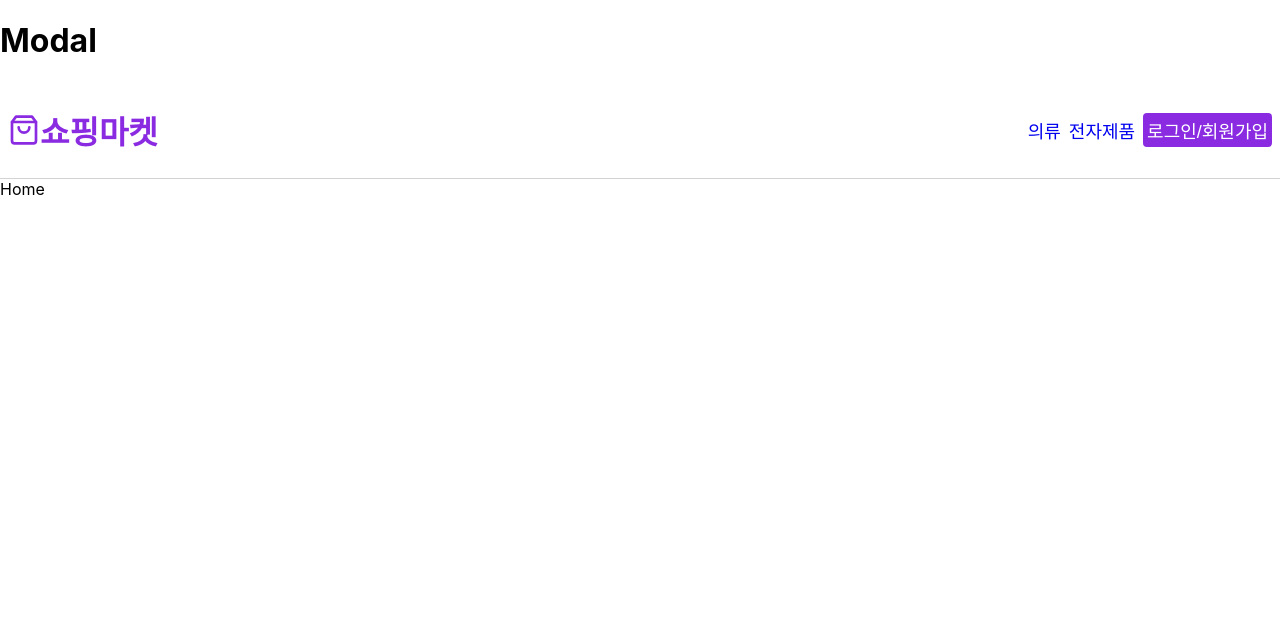
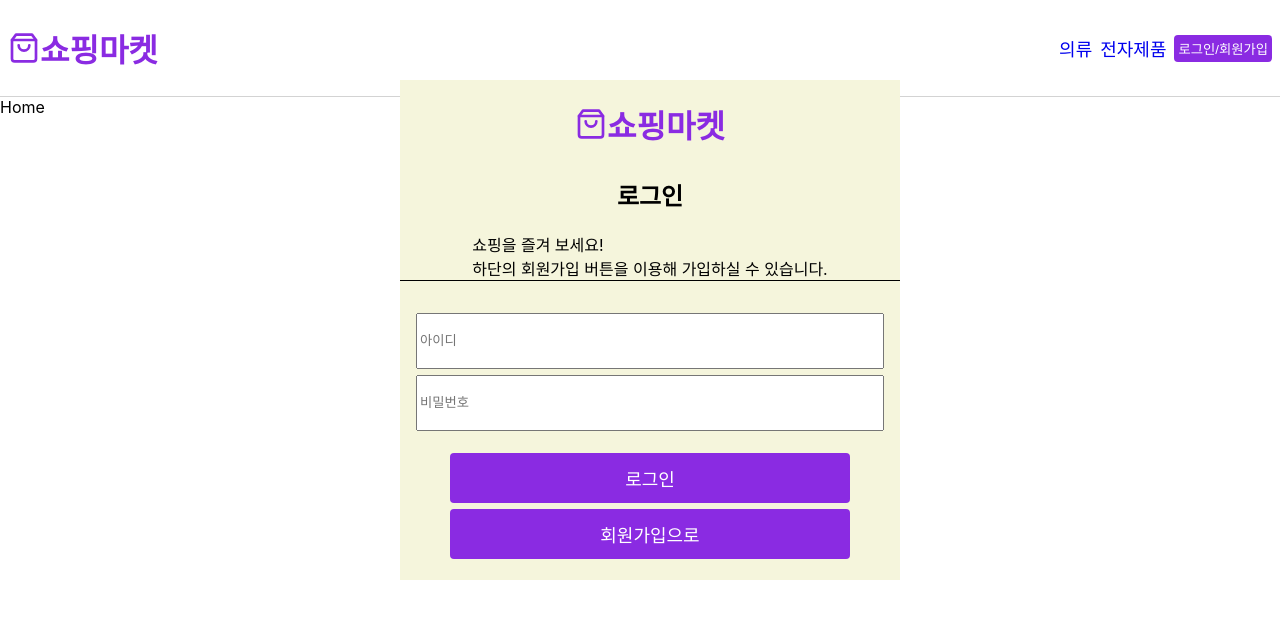
Before and after one commit to pji0219/shopping-market-client, a React (Create React App) app: page / in a window 1280 px wide. Both pictures are taken after a click on the button "로그인/회원가입". Shown: the top 618 px of the page. Built offline with nearby package versions, Linux system fonts and the light colour scheme.

Commit message:
모달 구현중

```diff
--- a/package.json
+++ b/package.json
@@ -11,6 +11,7 @@
     "@types/react": "^18.2.17",
     "@types/react-dom": "^18.2.7",
     "@types/react-router-dom": "^5.3.3",
+    "@types/styled-components": "^5.1.26",
     "react": "^18.2.0",
     "react-dom": "^18.2.0",
     "react-icons": "^4.10.1",
--- a/src/App.tsx
+++ b/src/App.tsx
@@ -4,7 +4,7 @@ import { Outlet } from 'react-router-dom';
 import Navbar from './common/components/Navbar';
 import GlobalStyle from './common/components/GlobalStyle';
 
-const App = () => {
+const App: React.FC = () => {
   return (
     <>
       <GlobalStyle />
--- a/src/common/components/Button.tsx
+++ b/src/common/components/Button.tsx
@@ -3,22 +3,37 @@ import styled from 'styled-components';
 
 type Props = {
   text: string;
+  textSize?: string;
+  width?: string;
+  height?: string;
   click?: React.MouseEventHandler;
 };
 
-const Button: React.FC<Props> = ({ text, click }) => {
-  return <Btn onClick={click}>{text}</Btn>;
+const Button: React.FC<Props> = ({ text, textSize, width, height, click }) => {
+  return (
+    <Btn onClick={click} textSize={textSize} width={width} height={height}>
+      {text}
+    </Btn>
+  );
 };
 
 export default Button;
 
-const Btn = styled.button`
+type P = {
+  textSize?: string;
+  width?: string;
+  height?: string;
+};
+
+const Btn = styled.button<P>`
   background-color: blueviolet;
   color: #fff;
   padding: 4px;
   border-radius: 4px;
   outline: none;
   border: none;
-  font-size: 18px;
+  font-size: ${({ textSize }) => textSize};
+  width: ${({ width }) => width};
+  height: ${({ height }) => height};
   cursor: pointer;
 `;
--- a/src/common/components/Modal.tsx
+++ b/src/common/components/Modal.tsx
@@ -1,21 +1,151 @@
-import React from 'react';
+import React, { useState } from 'react';
 import ReactDOM from 'react-dom';
+import styled from 'styled-components';
+import { FiShoppingBag } from 'react-icons/fi';
+
+import Button from './Button';
 
 type Props = {
   show: boolean;
 };
 
 const Modal: React.FC<Props> = ({ show }) => {
-  return <>{show && <ModalOverlay show={show} />}</>;
+  return <>{show && <ModalOverlay />}</>;
 };
 
 export default Modal;
 
-function ModalOverlay({ show }: Props) {
-  const content = <h1>Modal {show}</h1>;
+function ModalOverlay() {
+  const [userId, setUserId] = useState('');
+  const [password, setPassword] = useState('');
+
+  const [signinMode, setSigninMode] = useState(true);
+
+  const chageModeHadler = () => {
+    setSigninMode(!signinMode);
+  };
+
+  const idChageHadler = (event: React.ChangeEvent<HTMLInputElement>) => {
+    setUserId(event.target.value);
+  };
+
+  const passwordChageHadler = (event: React.ChangeEvent<HTMLInputElement>) => {
+    setPassword(event.target.value);
+  };
+
+  const submitHandler = (event: React.FormEvent<HTMLFormElement>) => {
+    event.preventDefault();
+    const body = {
+      userId,
+      password,
+    };
+    console.log(body);
+  };
+
+  const content = (
+    <ModalContainer>
+      <div className='modal-header'>
+        <div className='logo'>
+          <Logo />
+          <h1>쇼핑마켓</h1>
+        </div>
+        <h2>{signinMode ? '로그인' : '회원가입'}</h2>
+        <p>
+          쇼핑을 즐겨 보세요!
+          <br />
+          하단의 회원가입 버튼을 이용해 가입하실 수 있습니다.
+        </p>
+      </div>
+      <form onSubmit={submitHandler}>
+        <input
+          type='text'
+          onChange={idChageHadler}
+          value={userId}
+          placeholder='아이디'
+        />
+        <input
+          type='password'
+          onChange={passwordChageHadler}
+          value={password}
+          placeholder='비밀번호'
+        />
+        <div className='button-container'>
+          <Button
+            text={signinMode ? '로그인' : '회원가입'}
+            textSize={'18px'}
+            width={'400px'}
+            height={'50px'}
+          />
+          <Button
+            text={signinMode ? '회원가입으로' : '로그인으로'}
+            textSize={'18px'}
+            width={'400px'}
+            height={'50px'}
+            click={chageModeHadler}
+          />
+        </div>
+      </form>
+    </ModalContainer>
+  );
 
   return ReactDOM.createPortal(
     content,
     document.getElementById('modal-hook') as HTMLElement,
   );
 }
+
+const ModalContainer = styled.div`
+  width: 500px;
+  height: 500px;
+  position: fixed;
+  z-index: 100;
+  top: 10vh;
+  left: 50vh;
+  background-color: beige;
+
+  & .modal-header {
+    display: flex;
+    flex-direction: column;
+    align-items: center;
+    border-bottom: 1px solid;
+
+    & .logo {
+      color: blueviolet;
+      display: flex;
+      align-items: center;
+    }
+
+    & p {
+      margin: 0;
+    }
+
+    & h2 {
+      margin-top: 8px;
+    }
+  }
+
+  & form {
+    margin-top: 16px;
+    padding: 16px;
+    height: 80%;
+    display: flex;
+    flex-direction: column;
+    gap: 6px;
+
+    & input {
+      height: 50px;
+    }
+
+    & .button-container {
+      display: flex;
+      flex-direction: column;
+      align-items: center;
+      gap: 6px;
+      margin-top: 16px;
+    }
+  }
+`;
+
+const Logo = styled(FiShoppingBag)`
+  font-size: 32px;
+`;
--- a/src/common/components/Navbar.tsx
+++ b/src/common/components/Navbar.tsx
@@ -6,7 +6,7 @@ import { FiShoppingBag } from 'react-icons/fi';
 import Button from './Button';
 import Modal from './Modal';
 
-const Navbar = () => {
+const Navbar: React.FC = () => {
   const [show, setShow] = useState(false);
 
   const showHandler = () => {
```
Also changed, not shown: src/hooks/useInput.tsx (added, +12 -0 lines), 1 other file (tests, documents, lock files or other folders).
